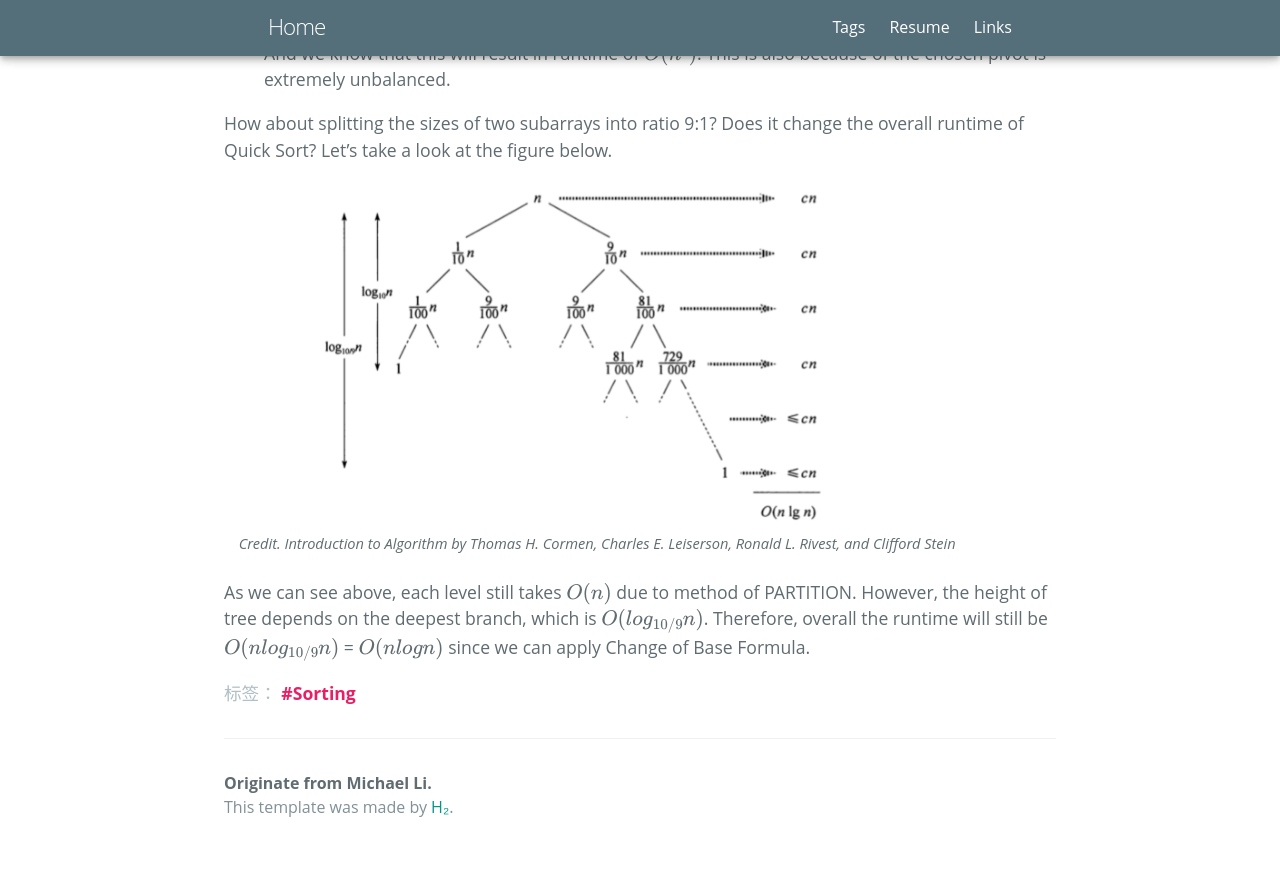
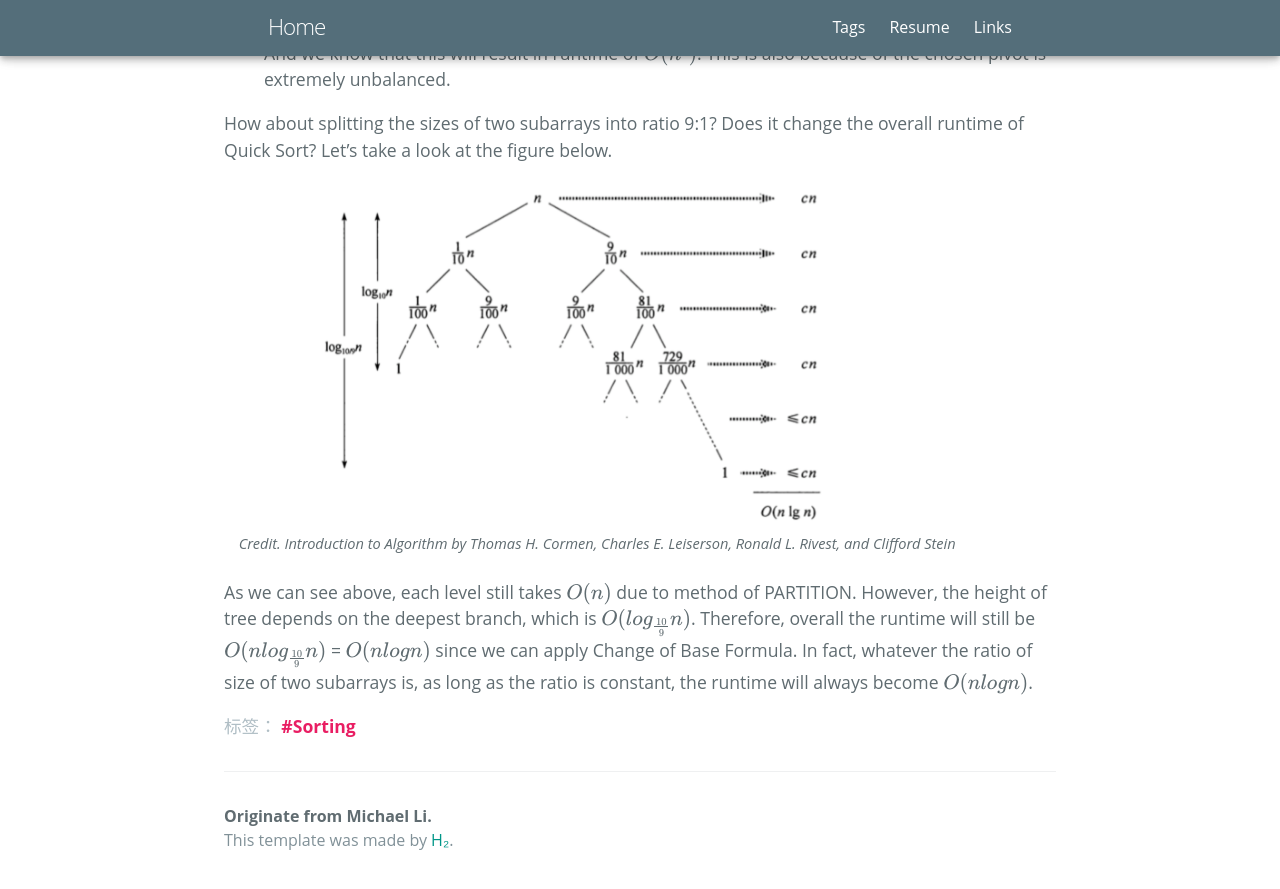
Before and after one commit to zl323/zl323.github.io, a Jekyll site: the page built from _posts/2020-05-14-Quick-Sort.md, in a window 1280 px wide and 900 px high, scrolled down 1575 px. Shown: the top 889 px of the window. Built offline with Jekyll 4.4.1, drawn with Linux system fonts in a browser that asks for light colours; some web fonts are replaced; formulas are drawn with MathJax 3; before the commit the page ends 2442 px from its top, so only the background shows below that.

Commit message:
edit quick sort

```diff
--- a/_posts/2020-05-14-Quick-Sort.md
+++ b/_posts/2020-05-14-Quick-Sort.md
@@ -59,4 +59,4 @@ How about splitting the sizes of two subarrays into ratio 9:1? Does it change th
     <figcaption>Credit. Introduction to Algorithm by Thomas H. Cormen, Charles E. Leiserson, Ronald L. Rivest, and Clifford Stein</figcaption>
 </figure>
 
-As we can see above, each level still takes $O(n)$ due to method of PARTITION. However, the height of tree depends on the deepest branch, which is $O(log_{10/9}n)$. Therefore, overall the runtime will still be $O(nlog_{10/9}n)$ = $O(nlogn)$ since we can apply Change of Base Formula.
+As we can see above, each level still takes $O(n)$ due to method of PARTITION. However, the height of tree depends on the deepest branch, which is $O(log_{\frac{10}{9}}n)$. Therefore, overall the runtime will still be $O(nlog_{\frac{10}{9}}n)$ = $O(nlogn)$ since we can apply Change of Base Formula. In fact, whatever the ratio of size of two subarrays is, as long as the ratio is constant, the runtime will always become $O(nlogn)$.
```
